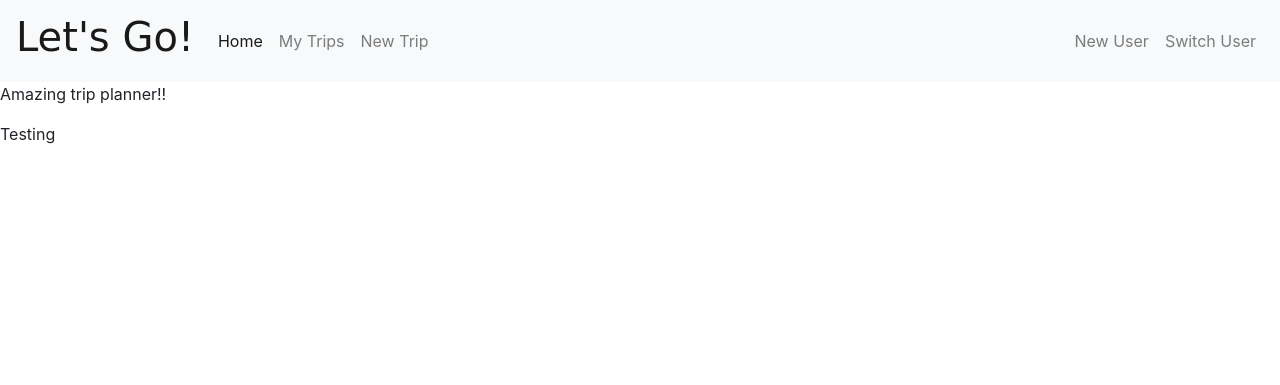
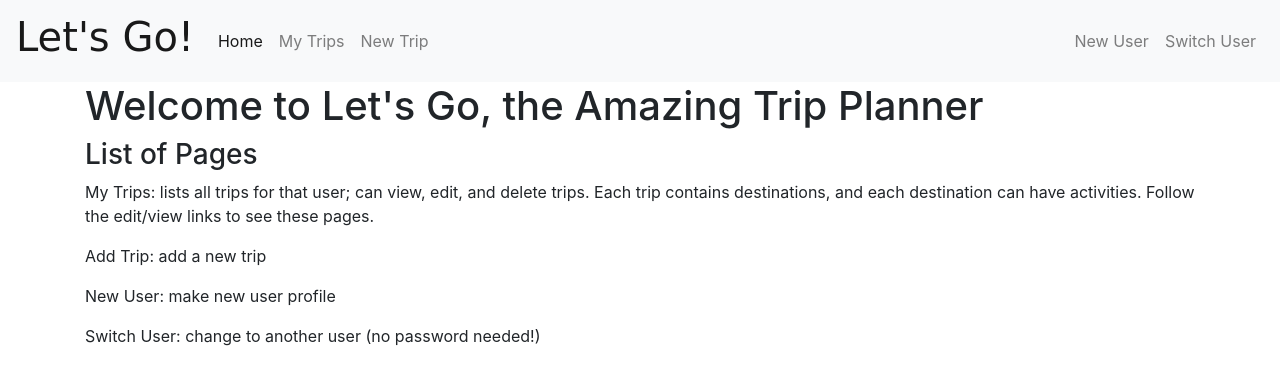
Before and after one commit to kcroo/LetsGo, a Flask app: page / in a window 1280 px wide. Shown: the top 385 px of the page. Run offline with Flask 2, Linux system fonts and the light colour scheme; some libraries are stand-ins or nearby versions; some web fonts are replaced.

Commit message:
added blurb on home page about list of pages

```diff
--- a/app.py
+++ b/app.py
@@ -51,7 +51,7 @@ allActivities = [
 # index route
 @app.route('/')
 def index():
-    return render_template("index.html", title="", result="Amazing trip planner!!")
+    return render_template("index.html", title="")
 
 # shows all trips
 @app.route('/mytrips')
--- a/templates/index.html
+++ b/templates/index.html
@@ -4,6 +4,14 @@
 {% endblock %}
 
 {% block body %}
-<p>{{result}}</p>
-<p>Testing</p>
+    <div class="container">
+        <h1>Welcome to Let's Go, the Amazing Trip Planner</h1>
+
+        <h3>List of Pages</h3>
+        <p>My Trips: lists all trips for that user; can view, edit, and delete trips. Each trip contains destinations, and each destination can have activities. Follow the edit/view links to see these pages.</p>
+        <p>Add Trip: add a new trip</p>
+        <p>New User: make new user profile</p>
+        <p>Switch User: change to another user (no password needed!)</p>
+    </div>
+
 {% endblock %}
```
